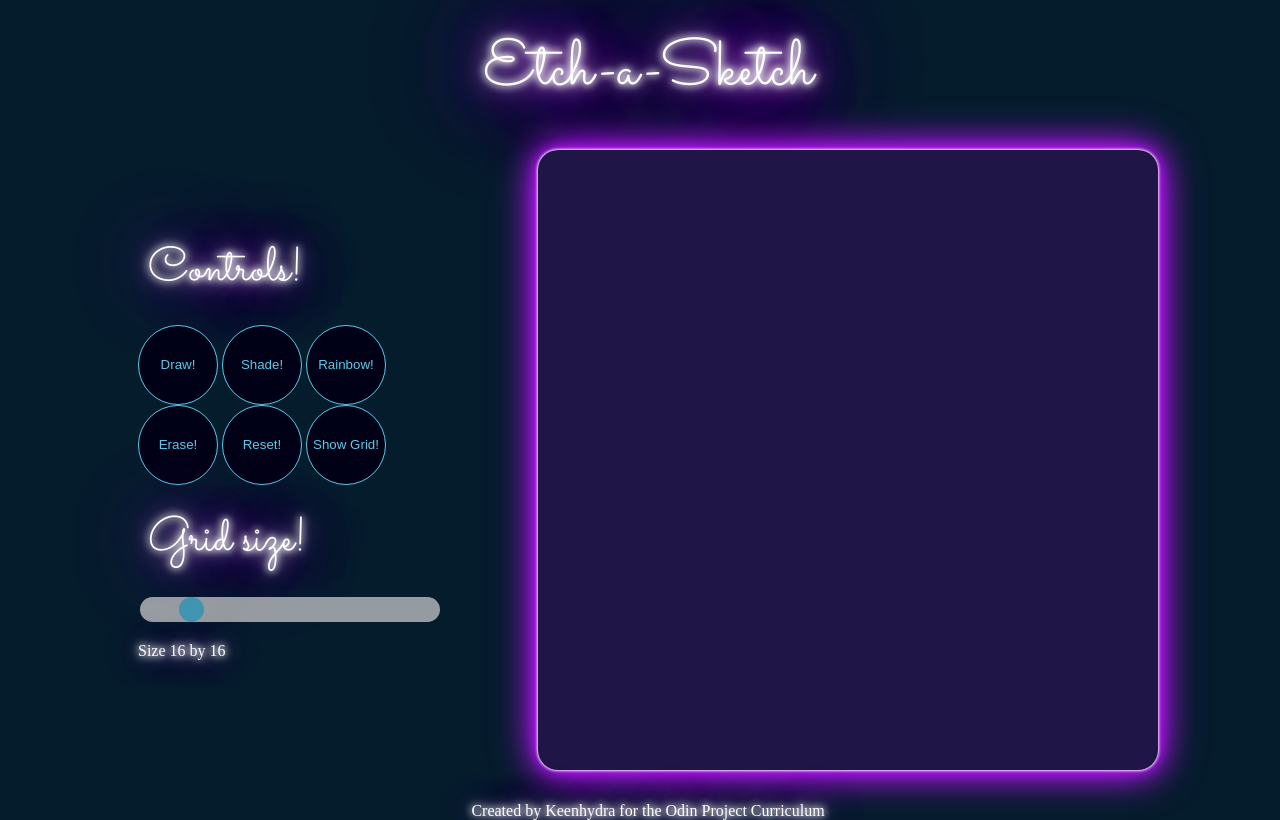
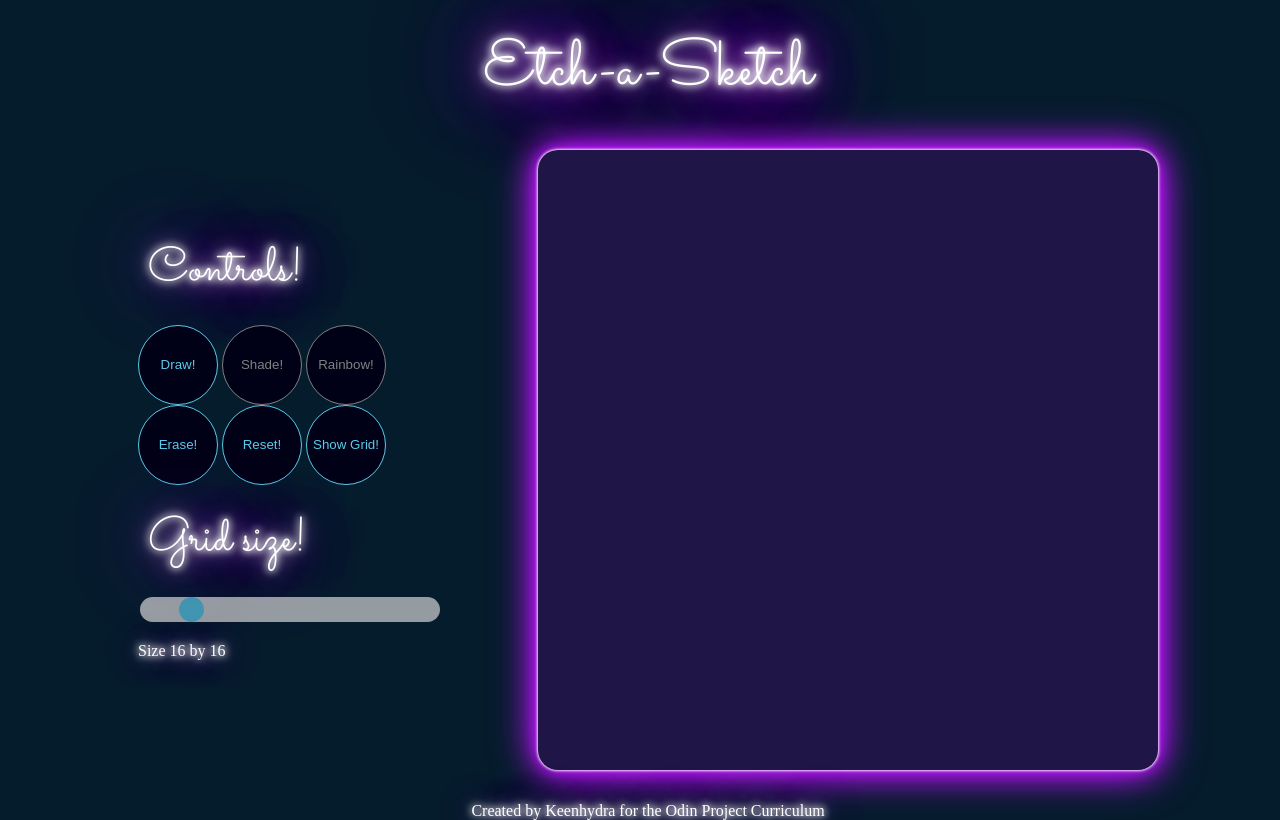
Before and after one commit to Keenhydra/odin-etch-a-sketch, a plain HTML site: page index.html in a window 1280 px wide. Drawn offline with Linux system fonts and the light colour scheme.

Commit message:
Grey out buttons not available.

```diff
--- a/index.html
+++ b/index.html
@@ -18,8 +18,8 @@
             <div class="title"><h2>Controls!</h2></div>
             <div class="buttons">
                 <button class="button" id="draw" type="button" value="Off" onclick="draw()">Draw!</button>
-                <button class="button" id="shade">Shade!</button>
-                <button class="button" id="rainbow">Rainbow!</button>
+                <button class="button-nouse" id="shade">Shade!</button>
+                <button class="button-nouse" id="rainbow">Rainbow!</button>
                 <button class="button" id="erase" type="button" value="Off" onclick="erase()">Erase!</button>
                 <button class="button" id="reset" type="button" onclick="reset()">Reset!</button>
                 <button class="button" id="show-grid" type="button" value="Off" onclick="showGrid()">Show Grid!</button>
--- a/styles.css
+++ b/styles.css
@@ -152,6 +152,7 @@ p {
     background: #000117;
     color: #59CBE8;
     cursor: pointer;
+    transition: 0.1s;
 }
 
 .button-on {
@@ -164,6 +165,18 @@ p {
     cursor: pointer;
     box-shadow: 0 0 15px 5px #48abe0;
     text-shadow: #48abe0 0 0 10px;
+    transition: 0.2s;
+}
+
+.button-nouse {
+    border: grey solid 0.5px;
+    height: 80px;
+    width: 80px;
+    border-radius: 40px;
+    background: #000117;
+    color: grey;
+    cursor: pointer;
+    transition: 0.1s;
 }
 
 .slider {
@@ -182,6 +195,7 @@ p {
   .slider:hover {
     opacity: 1;
     box-shadow: 0 0 15px 5px #48abe0;
+    transition: 0.2s;
   }
 
   .slider::-webkit-slider-thumb {
```
